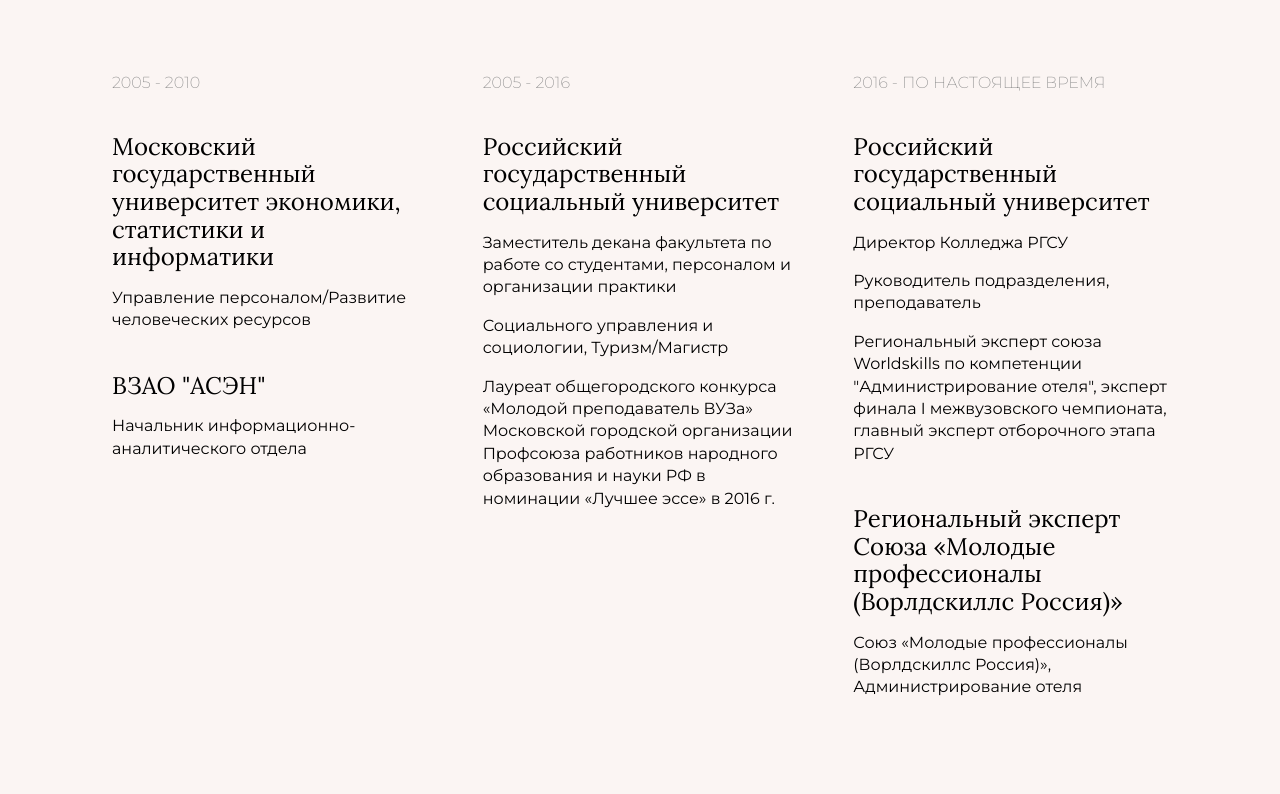
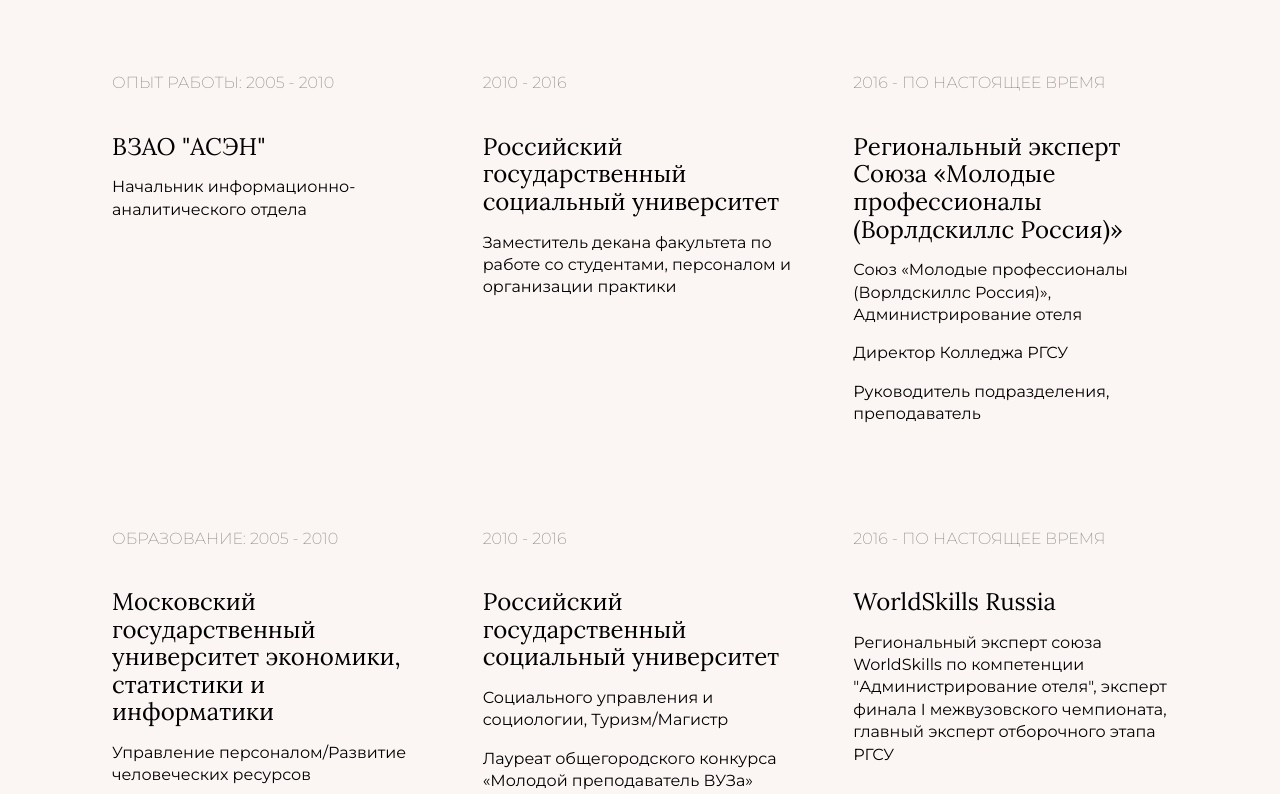
Before and after one commit to NikitaKozlov-R/kosoplechev.ru, a Vue app: page / in a window 1280 px wide. Shown: the part 1800-2594 px from the top of the page. Built offline with nearby package versions, Linux system fonts and the light colour scheme.

Commit message:
redesign positions-and-education component

```diff
--- a/src/components/positions-and-education.vue
+++ b/src/components/positions-and-education.vue
@@ -2,49 +2,57 @@
   <ks-block-title title="Образование и опыт" />
   <div class="ks-experience">
     <div class="ks-experience__col" data-aos="fade-up-right" data-aos-duration="2000">
-      <p class="ks-experience__col-timeline">2005 - 2010</p>
-      <div class="ks-experience__col-item">
-        <h4 class="ks-experience__col-header">
-          Московский государственный университет экономики, статистики и информатики
-        </h4>
-        <p class="ks-experience__col-position">Управление персоналом/Развитие человеческих ресурсов</p>
-      </div>
+      <p class="ks-experience__col-timeline">ОПЫТ РАБОТЫ: 2005 - 2010</p>
       <div class="ks-experience__col-item">
         <h4 class="ks-experience__col-header">ВЗАО "АСЭН"</h4>
         <p class="ks-experience__col-position">Начальник информационно-аналитического отдела</p>
       </div>
     </div>
     <div class="ks-experience__col" data-aos="fade-up" data-aos-duration="2000">
-      <p class="ks-experience__col-timeline">2005 - 2016</p>
+      <p class="ks-experience__col-timeline">2010 - 2016</p>
       <div class="ks-experience__col-item">
         <h4 class="ks-experience__col-header">Российский государственный социальный университет</h4>
         <p class="ks-experience__col-position">
           Заместитель декана факультета по работе со студентами, персоналом и организации практики
-        </p>
-        <p class="ks-experience__col-position">Социального управления и социологии, Туризм/Магистр</p>
-        <p class="ks-experience__col-position">
-          Лауреат общегородского конкурса «Молодой преподаватель ВУЗа» Московской городской организации Профсоюза
-          работников народного образования и науки РФ в номинации «Лучшее эссе» в 2016 г.
         </p>
       </div>
     </div>
     <div class="ks-experience__col" data-aos="fade-up-left" data-aos-duration="2000">
       <p class="ks-experience__col-timeline">2016 - ПО НАСТОЯЩЕЕ ВРЕМЯ</p>
       <div class="ks-experience__col-item">
-        <h4 class="ks-experience__col-header">Российский государственный социальный университет</h4>
+        <h4 class="ks-experience__col-header">Региональный эксперт Союза «Молодые профессионалы (Ворлдскиллс Россия)»</h4>
+        <p class="ks-experience__col-position">Союз «Молодые профессионалы (Ворлдскиллс Россия)», Администрирование отеля</p>
         <p class="ks-experience__col-position">Директор Колледжа РГСУ</p>
         <p class="ks-experience__col-position">Руководитель подразделения, преподаватель</p>
+      </div>
+    </div>
+  </div>
+  <div class="ks-experience">
+    <div class="ks-experience__col" data-aos="fade-up-right" data-aos-duration="2000">
+      <p class="ks-experience__col-timeline">ОБРАЗОВАНИЕ: 2005 - 2010</p>
+      <div class="ks-experience__col-item">
+        <h4 class="ks-experience__col-header">Московский государственный университет экономики, статистики и информатики</h4>
+        <p class="ks-experience__col-position">Управление персоналом/Развитие человеческих ресурсов</p>
+      </div>
+    </div>
+    <div class="ks-experience__col" data-aos="fade-up" data-aos-duration="2000">
+      <p class="ks-experience__col-timeline">2010 - 2016</p>
+      <div class="ks-experience__col-item">
+        <h4 class="ks-experience__col-header">Российский государственный социальный университет</h4>
+        <p class="ks-experience__col-position">Социального управления и социологии, Туризм/Магистр</p>
         <p class="ks-experience__col-position">
-          Региональный эксперт союза Worldskills по компетенции "Администрирование отеля", эксперт финала I
-          межвузовского чемпионата, главный эксперт отборочного этапа РГСУ
+          Лауреат общегородского конкурса «Молодой преподаватель ВУЗа» Московской городской организации Профсоюза работников
+          народного образования и науки РФ в номинации «Лучшее эссе» в 2016 г.
         </p>
       </div>
+    </div>
+    <div class="ks-experience__col" data-aos="fade-up-left" data-aos-duration="2000">
+      <p class="ks-experience__col-timeline">2016 - ПО НАСТОЯЩЕЕ ВРЕМЯ</p>
       <div class="ks-experience__col-item">
-        <h4 class="ks-experience__col-header">
-          Региональный эксперт Союза «Молодые профессионалы (Ворлдскиллс Россия)»
-        </h4>
+        <h4 class="ks-experience__col-header">WorldSkills Russia</h4>
         <p class="ks-experience__col-position">
-          Союз «Молодые профессионалы (Ворлдскиллс Россия)», Администрирование отеля
+          Региональный эксперт союза WorldSkills по компетенции "Администрирование отеля", эксперт финала I межвузовского
+          чемпионата, главный эксперт отборочного этапа РГСУ
         </p>
       </div>
     </div>
```
